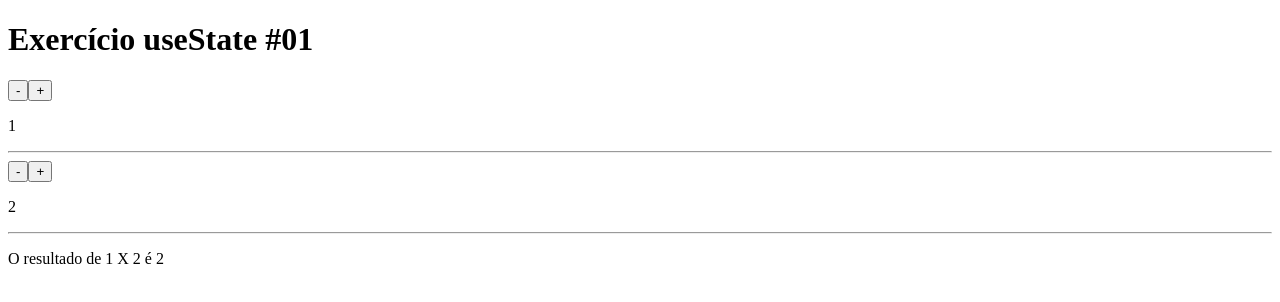
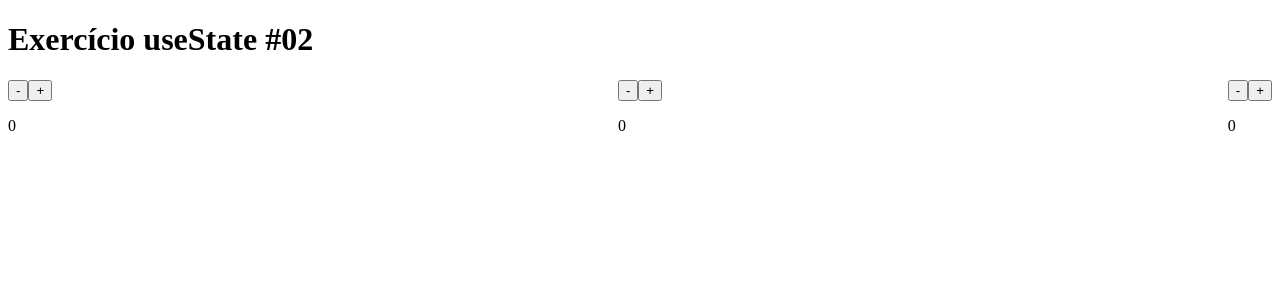
Before and after one commit to programadorcego/exercicios-react, a React (Vite) app: page / in a window 1280 px wide. Shown: the top 302 px of the page. Built offline with nearby package versions, Linux system fonts and the light colour scheme.

Commit message:
Exercício 02

```diff
--- /dev/null
+++ b/src/App.css
@@ -0,0 +1,5 @@
+.layout {
+	display: flex;
+	flex-direction: row;
+	justify-content: space-between;
+}
--- a/src/App.tsx
+++ b/src/App.tsx
@@ -1,46 +1,17 @@
-import {FC, useState} from "react";
+import {FC} from "react";
+import Contador from "./Components/Contador";
+import "./App.css";
 
 const App: FC<{}> = () => {
-	const [valor1, setValor1] = useState<number>(() => 1);
-	const [valor2, setValor2] = useState<number>(() => 2);
-
-	function diminuir1(): void
-	{
-		setValor1(valor_antigo => valor_antigo - 1);
-	}
-
-	function aumentar1(): void
-	{
-		setValor1(valor_antigo => valor_antigo + 1);
-	}
-
-	function diminuir2(): void
-	{
-		setValor2(valor_antigo => valor_antigo - 1);
-	}
-
-	function aumentar2(): void
-	{
-		setValor2(valor_antigo => valor_antigo + 1);
-	}
-
 	return (
 		<>
-			<h1>Exercício useState #01</h1>
+			<h1>Exercício useState #02</h1>
 
-			<button onClick={diminuir1}>-</button>
-			<button onClick={aumentar1}>+</button>
-
-			<p>{valor1}</p>
-			<hr />
-
-			<button onClick={diminuir2}>-</button>
-			<button onClick={aumentar2}>+</button>
-
-			<p>{valor2}</p>
-			<hr/>
-
-			<p>{`O resultado de ${valor1} X ${valor2} é ${valor1 * valor2}`}</p>
+			<div className="layout">
+				<Contador valor={1} />
+				<Contador valor={5} />
+				<Contador valor={10} />
+			</div>
 		</>
 	);
 };
--- /dev/null
+++ b/src/Components/Contador.tsx
@@ -0,0 +1,30 @@
+import {FC, useState} from "react";
+
+interface ContadorProps {
+	valor: number;
+}
+
+const Contador: FC<ContadorProps> = ({valor}) => {
+	const [numero, setNumero] = useState<number>(() => 0);
+
+	function diminuir(): void
+	{
+		setNumero(numero_antigo => numero_antigo - valor);
+	}
+
+	function aumentar(): void
+	{
+		setNumero(numero_antigo => numero_antigo + valor);
+	}
+
+	return (
+		<div className="component">
+			<button onClick={diminuir}>-</button>
+			<button onClick={aumentar}>+</button>
+
+			<p>{numero}</p>
+		</div>
+	);
+};
+
+export default Contador;
--- a/src/main.tsx
+++ b/src/main.tsx
@@ -3,7 +3,7 @@ import {createRoot} from "react-dom/client";
 import App from "./App";
 
 createRoot(document.querySelector("#root")!).render(
-	<>
+	<React.Fragment>
 		<App />
-	</>
+	</React.Fragment>
 );
```
